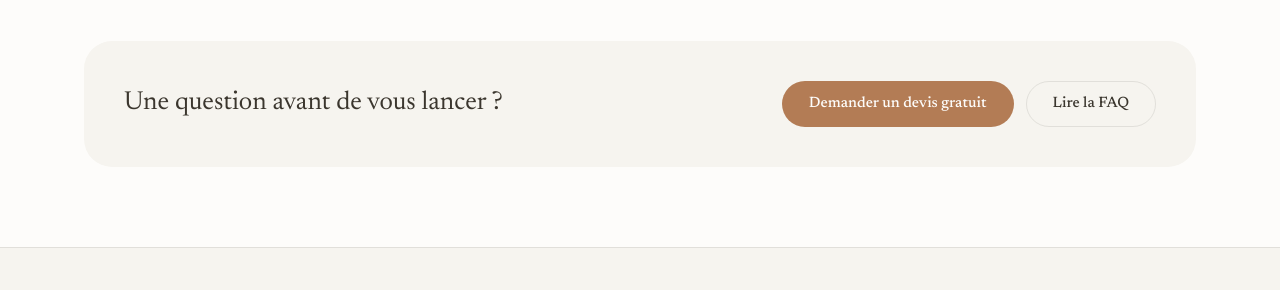
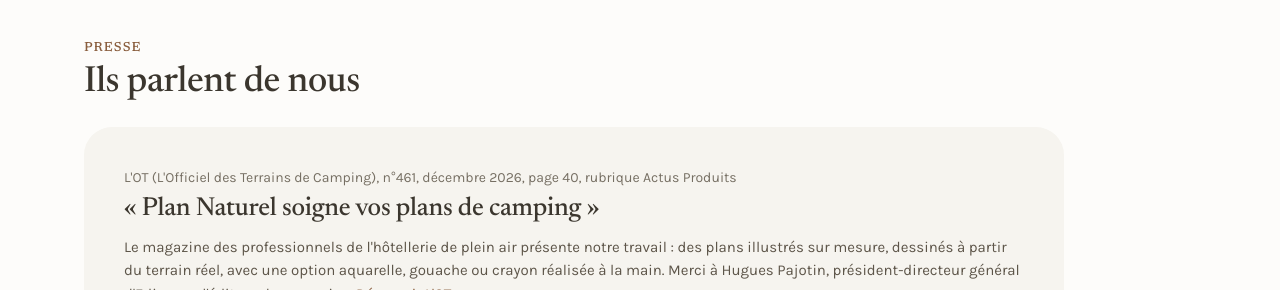
Before and after one commit to PereNoel-site/plan-naturel, a plain HTML site: page a-propos.html in a window 1280 px wide. Shown: the part 1653-1943 px from the top of the page. Drawn offline with Linux system fonts and the light colour scheme.

Commit message:
Presse : article L'OT n°461 (décembre 2026), bandeau sur l'accueil et bloc Ils parlent de nous sur la page À propos
Co-Authored-By: Claude Sonnet 5.5 <noreply@anthropic.com>
Claude-Session: https://claude.ai/code/session_01Gx6eXMjiYERmsFEfwH2ts9

```diff
--- a/a-propos.html
+++ b/a-propos.html
@@ -358,6 +358,17 @@
     </div>
   </section>
 
+  <section id="presse" style="max-width: 1160px; margin: 0 auto; padding: 72px 24px 0;">
+    <p style="font-family: var(--font-heading); font-weight: 500; font-size: 13px; letter-spacing: 0.08em; text-transform: uppercase; line-height: 1.12; margin: 0 0 8px; color: var(--color-accent-700);">Presse</p>
+    <h2 style="font-size: clamp(26px, 3vw, 36px);">Ils parlent de nous</h2>
+    <article style="margin-top: 24px; background: var(--color-surface); border-radius: var(--radius-lg); padding: clamp(24px, 4vw, 40px); max-width: 980px;">
+      <p style="margin: 0 0 6px; font-size: 14px; color: var(--color-neutral-700);">L'OT (L'Officiel des Terrains de Camping), n°461, décembre 2026, page 40, rubrique Actus Produits</p>
+      <h3 style="font-size: clamp(20px, 2.2vw, 26px); margin: 0 0 12px;">« Plan Naturel soigne vos plans de camping »</h3>
+      <p style="margin: 0; color: var(--color-neutral-800);">Le magazine des professionnels de l'hôtellerie de plein air présente notre travail : des plans illustrés sur mesure, dessinés à partir du terrain réel, avec une option aquarelle, gouache ou crayon réalisée à la main. Merci à Hugues Pajotin, président-directeur général d'Edicamp, l'éditeur du magazine. <a href="https://www.ot-campings.com/" target="_blank" rel="noopener">Découvrir L'OT</a>.</p>
+      <figure style="margin: 24px 0 0;"><img loading="lazy" decoding="async" src="assets/article-lot-461-plan-naturel.jpg" alt="Article Plan Naturel soigne vos plans de camping, page 40 de L'OT n°461, décembre 2026" width="1190" height="883" style="width: 100%; height: auto; border-radius: 6px; box-shadow: var(--shadow-md);"><figcaption style="font-size: 13px; color: var(--color-neutral-700); margin-top: 8px;">Page 40 de L'OT n°461, décembre 2026. Reproduction avec l'accord écrit de l'éditeur.</figcaption></figure>
+    </article>
+  </section>
+
   <div style="height: 72px;"></div>
     <section style="max-width: 1160px; margin: 0 auto; padding: 0 24px 80px;">
     <div style="background: var(--color-surface); border-radius: var(--radius-lg); padding: clamp(24px, 4vw, 40px); display: flex; align-items: center; justify-content: space-between; gap: 20px 32px; flex-wrap: wrap;">
```
Also changed, not shown: index.html (+11 -0 lines), assets/article-lot-461-plan-naturel.jpg (added).
